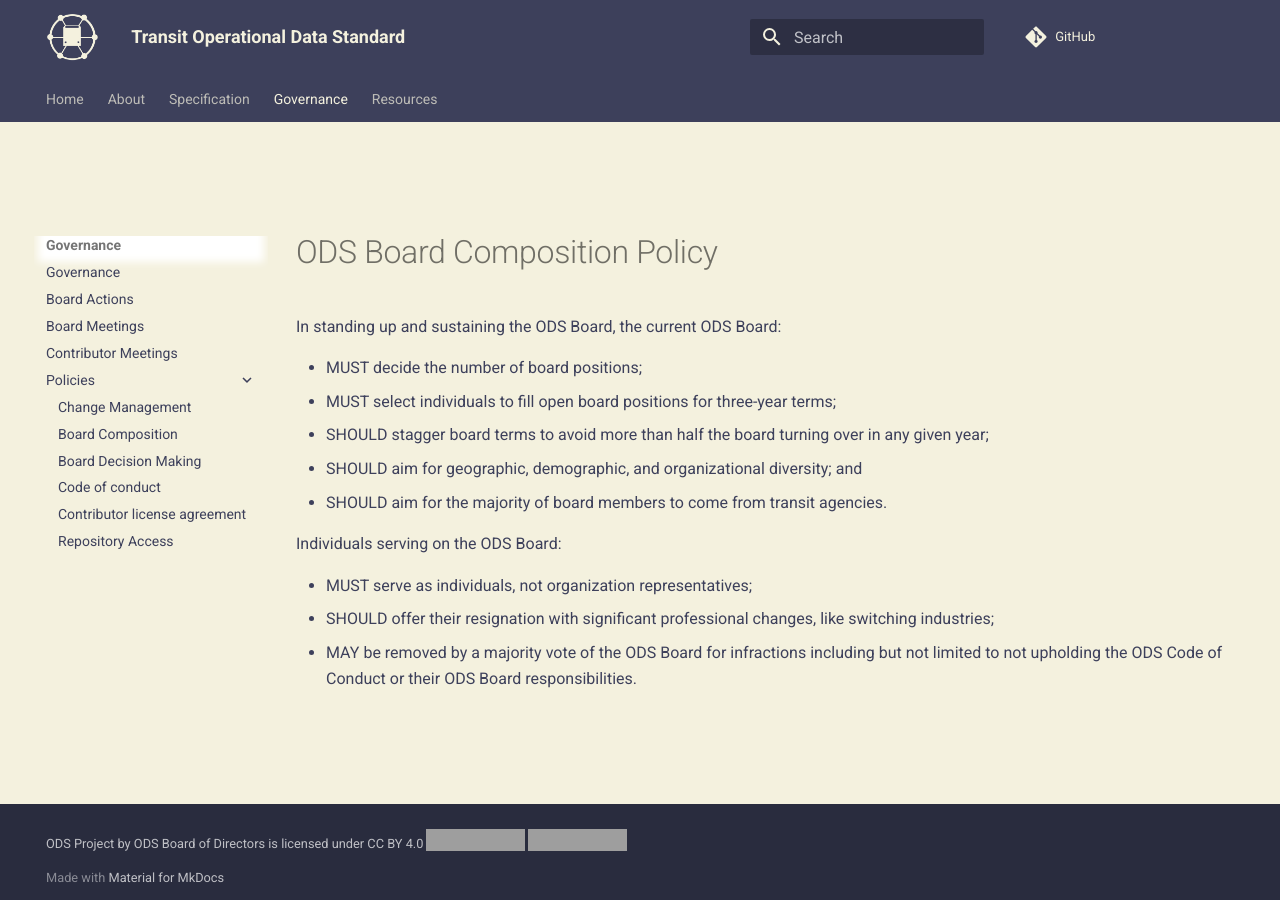
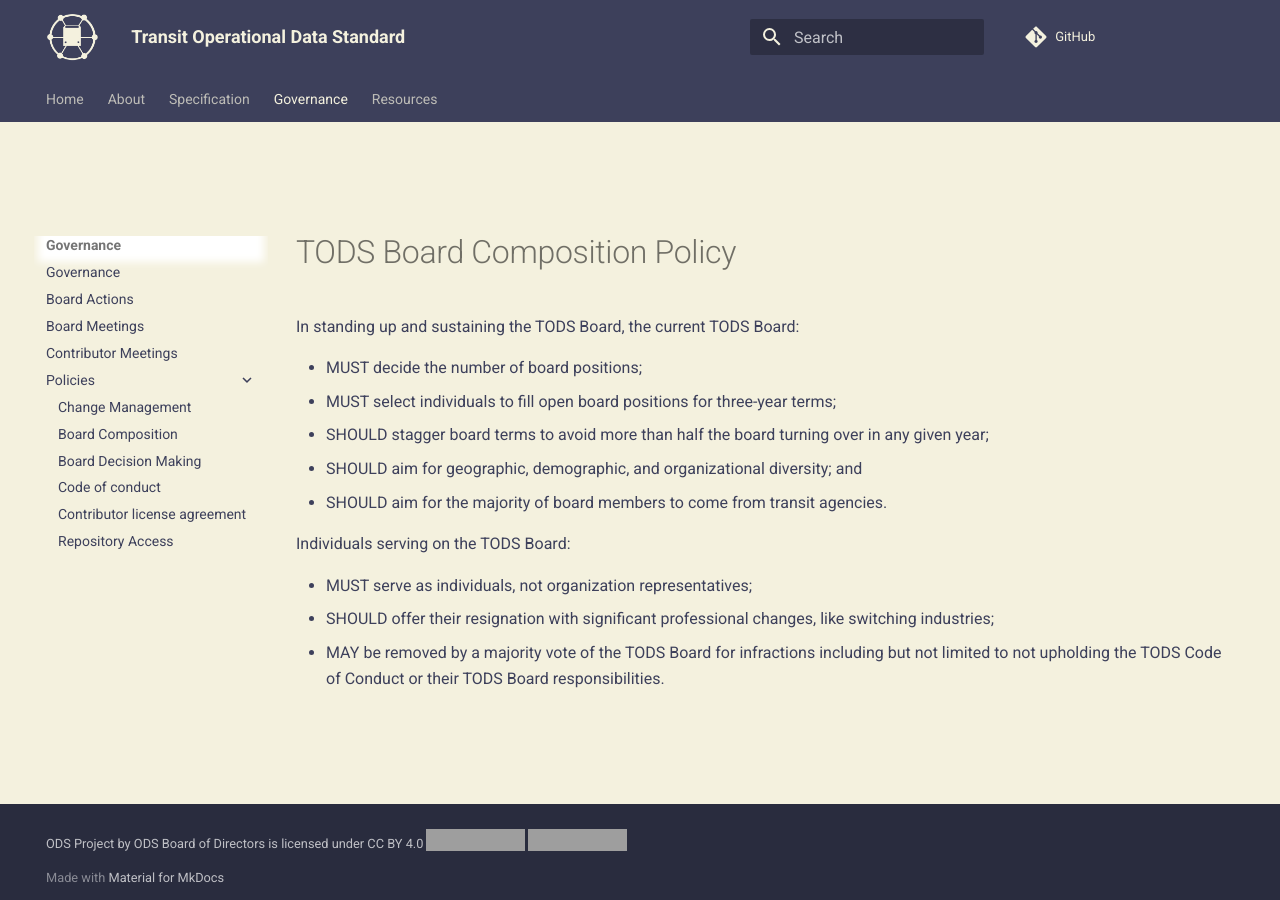
Before and after one commit to cal-itp/operational-data-standard, an MkDocs documentation site: the page built from docs/governance/policies/board-composition.md, in a window 1280 px wide. Built offline with MkDocs 1.6.1 and Material for MkDocs 9.7.7, drawn with Linux system fonts in a browser that asks for light colours; nearby versions of some CDN libraries; comment, search, counter and statistics services are not loaded; grey boxes are pictures that could not be loaded.

Commit message:
board-composition.md

```diff
--- a/docs/governance/policies/board-composition.md
+++ b/docs/governance/policies/board-composition.md
@@ -1,6 +1,6 @@
-# ODS Board Composition Policy
+# TODS Board Composition Policy
 
-In standing up and sustaining the ODS Board, the current [ODS Board][board]:
+In standing up and sustaining the TODS Board, the current [TODS Board][board]:
 
 - MUST decide the number of board positions;
 - MUST select individuals to fill open board positions for three-year terms;
@@ -8,10 +8,10 @@ In standing up and sustaining the ODS Board, the current [ODS Board][board]:
 - SHOULD aim for geographic, demographic, and organizational diversity; and
 - SHOULD aim for the majority of board members to come from transit agencies.
 
-Individuals serving on the [ODS Board][board]:
+Individuals serving on the [TODS Board][board]:
 
 - MUST serve as individuals, not organization representatives;
 - SHOULD offer their resignation with significant professional changes, like switching industries;
-- MAY be removed by a majority vote of the [ODS Board][board] for infractions including but not limited to not upholding the ODS Code of Conduct or their [ODS Board][board] responsibilities.
+- MAY be removed by a majority vote of the [TODS Board][board] for infractions including but not limited to not upholding the TODS Code of Conduct or their [TODS Board][board] responsibilities.
 
-[board]: ../governance.md#ods-board-of-directors
+[board]: ../governance.md#tods-board-of-directors
```
